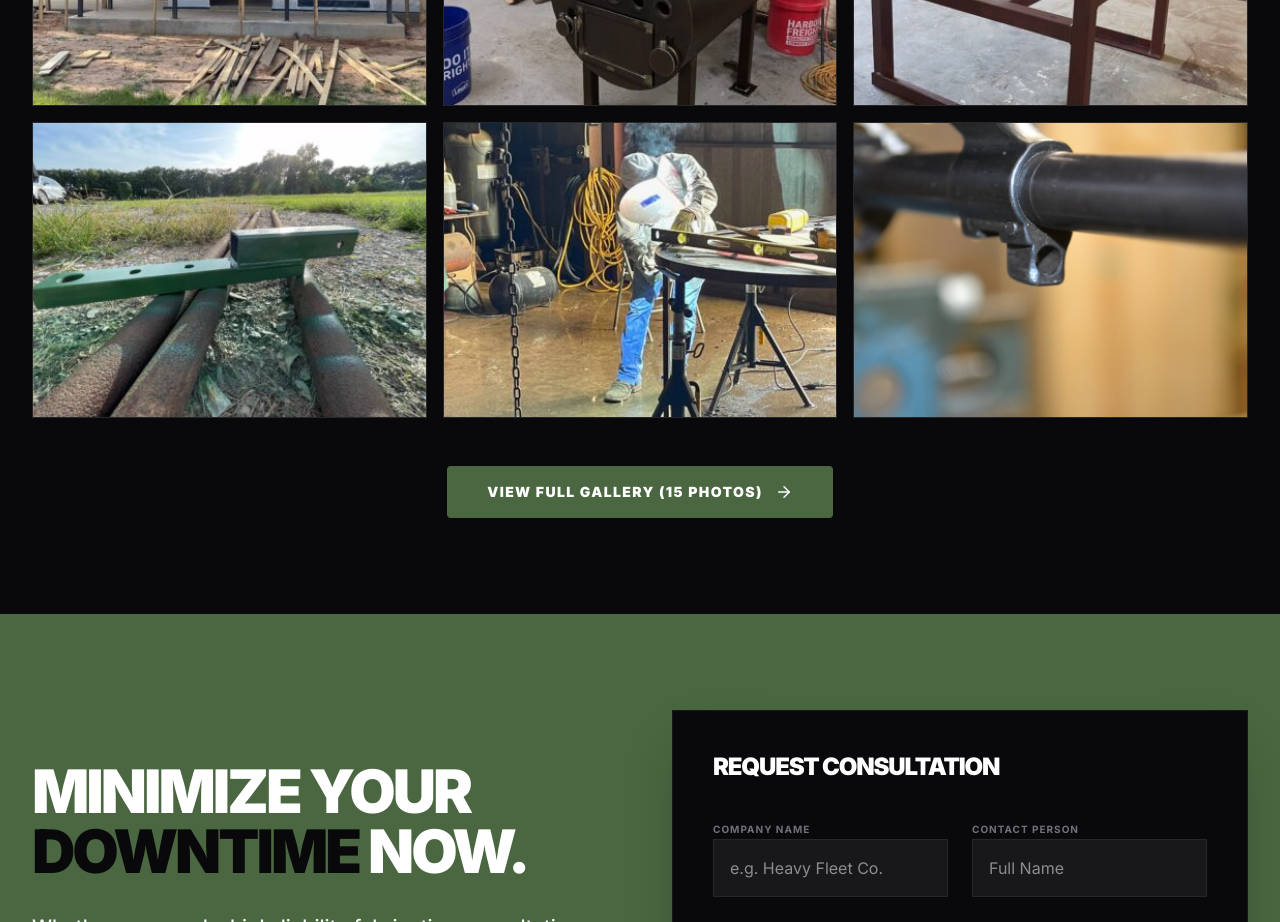
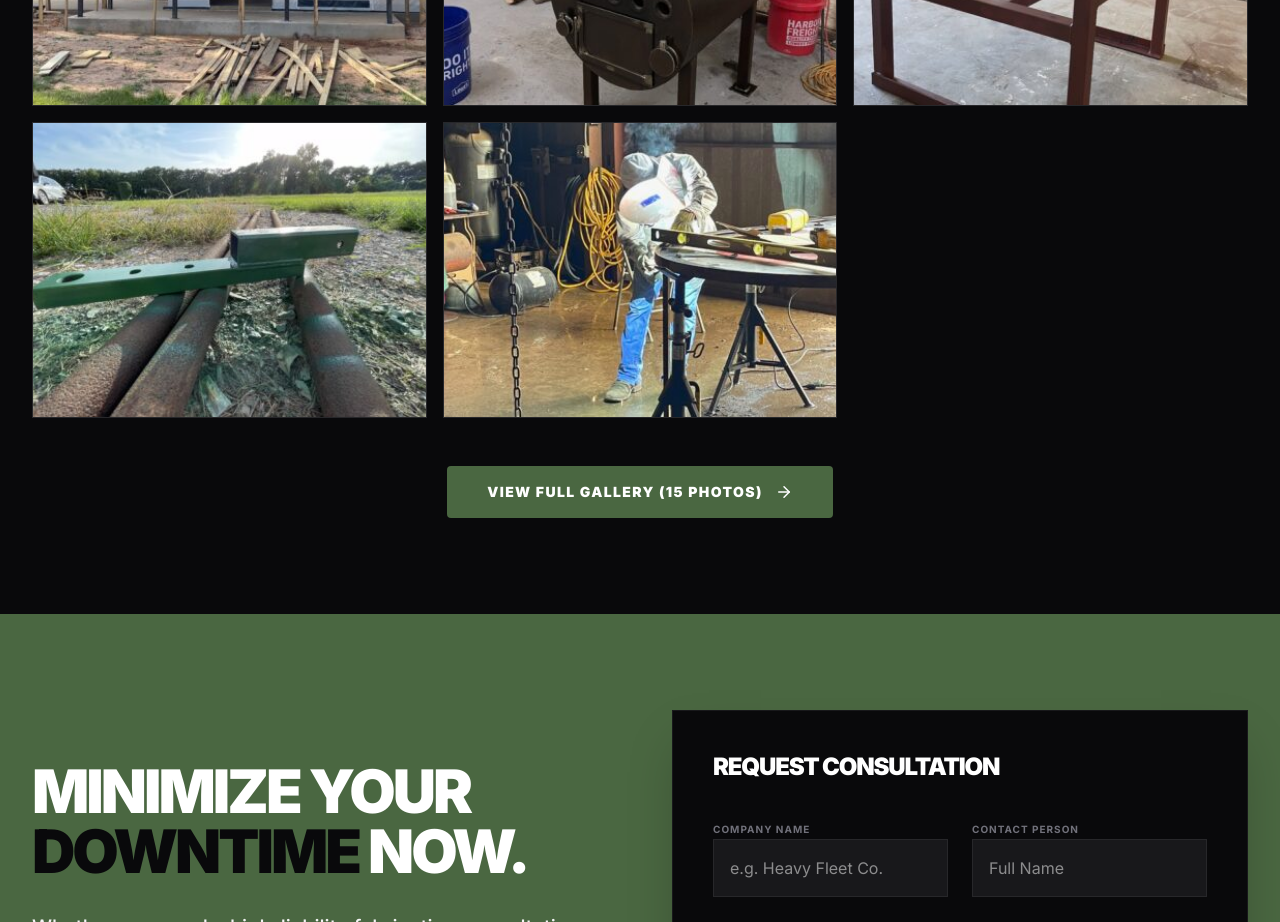
Before and after one commit to Founditmarketing/kcwelding, a React (Vite) app: page / in a window 1280 px wide. Shown: the part 3400-4322 px from the top of the page. Built offline with nearby package versions, Linux system fonts and the light colour scheme.

Commit message:
Limit home gallery preview to 5 photos

```diff
--- a/src/App.tsx
+++ b/src/App.tsx
@@ -358,7 +358,7 @@ const ALL_IMAGES = [
 ];
 
 const Gallery = ({ onViewAll }: { onViewAll: () => void }) => {
-  const preview = ALL_IMAGES.slice(0, 6);
+  const preview = ALL_IMAGES.slice(0, 5);
 
   return (
     <section id="gallery" className="py-24 bg-zinc-950">
```
